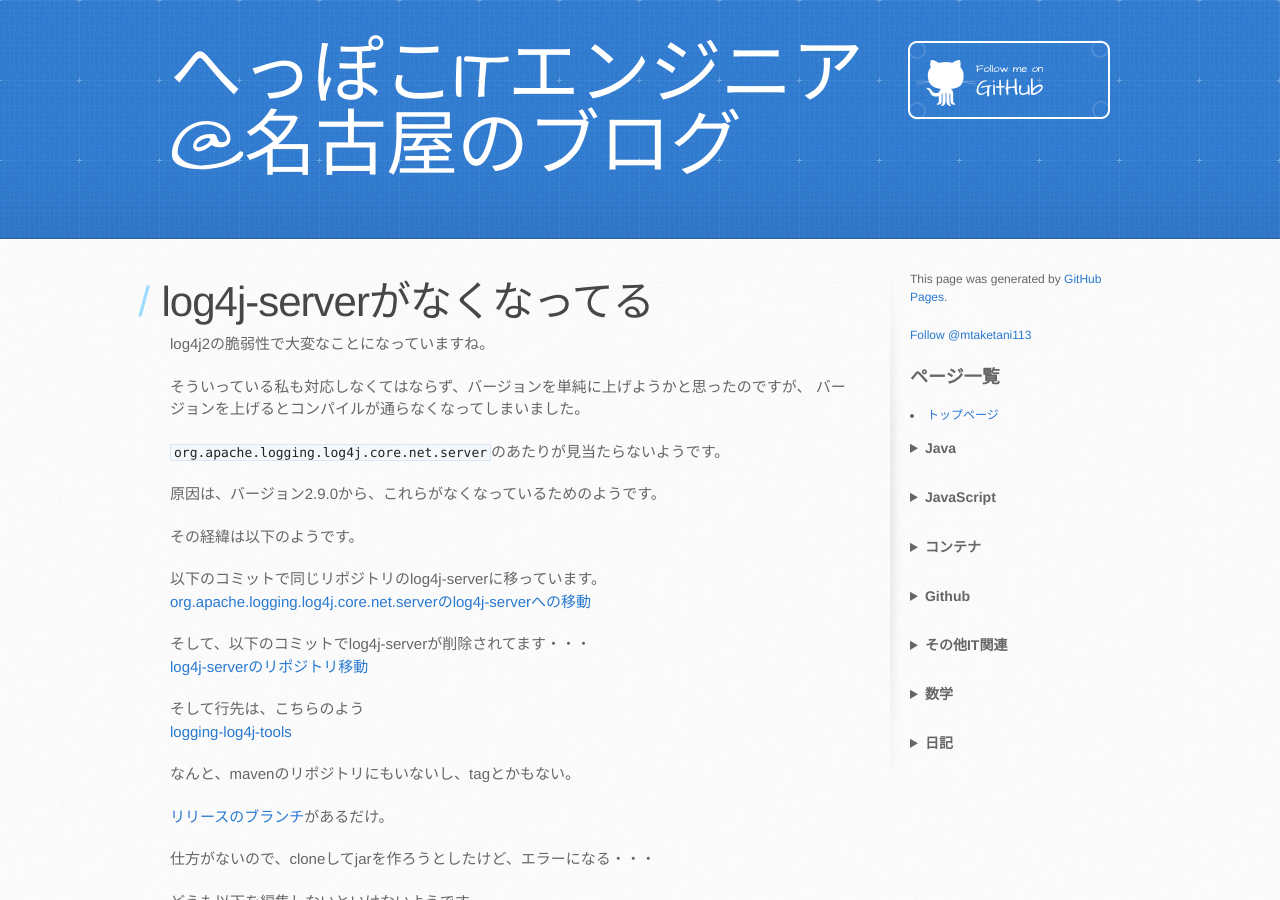
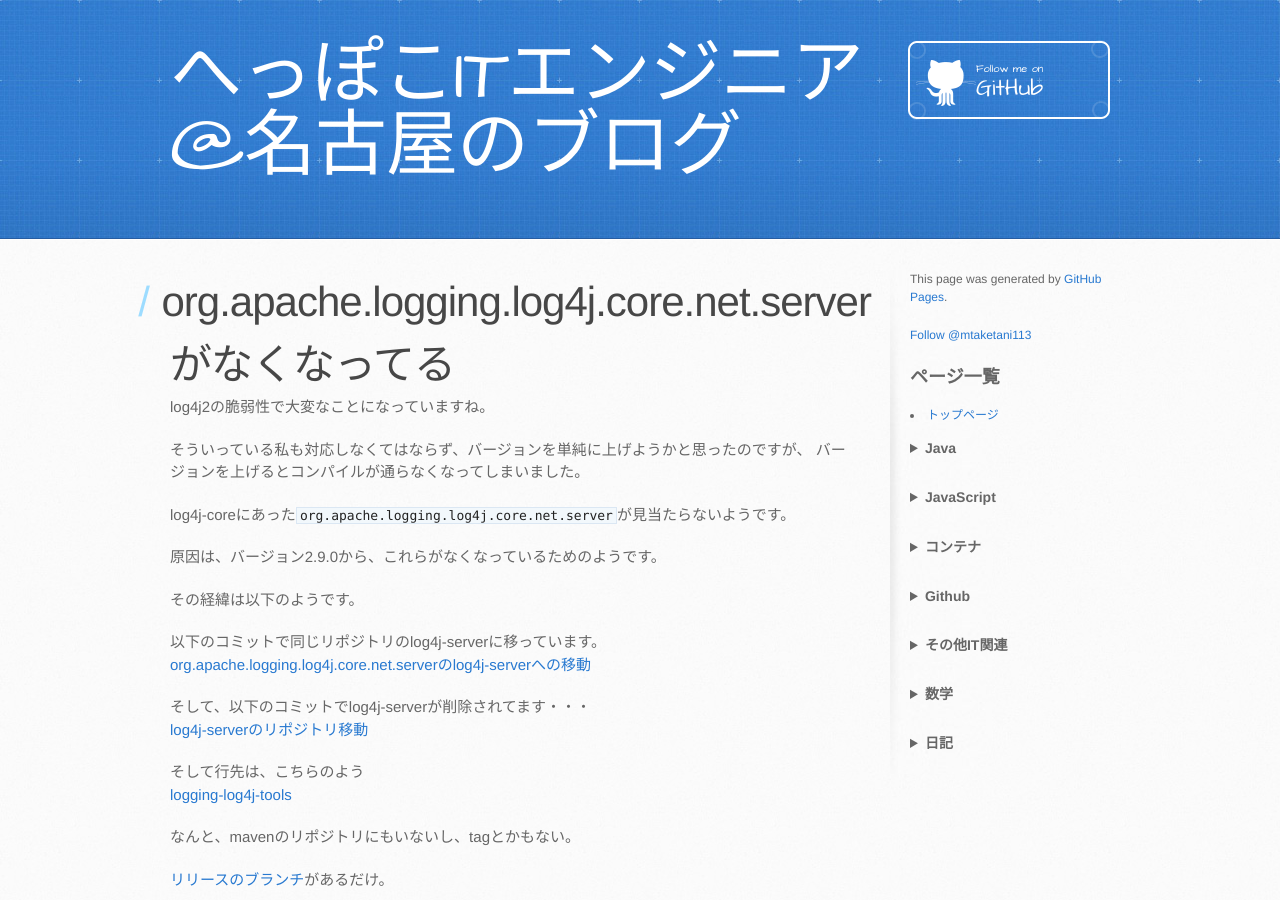
Before and after one commit to mtaketani113/mtaketani113.github.io, a Jekyll site: the page built from it/java/deletedLog4jServer.md, in a window 1280 px wide and 900 px high. Built offline with Jekyll 4.4.1, drawn with Linux system fonts in a browser that asks for light colours; nearby versions of some CDN libraries; comment, search, counter and statistics services are not loaded; the repository's description, which GitHub fills in, is left out.

Commit message:
タイトル等を修正

```diff
--- a/it/java/deletedLog4jServer.md
+++ b/it/java/deletedLog4jServer.md
@@ -1,6 +1,6 @@
 ---
 layout: default
-title: log4j-serverがなくなってる
+title: org.apache.logging.log4j.core.net.serverがなくなってる
 description: log4j2の脆弱性でバージョンアップを迫られていると思います。バージョン2.9.0からlog4j-coreにあったorg.apache.logging.log4j.core.net.serverがなくなっています。log4j-serverのフォルダに移って、さらに別リポジトリに移ってしまっているようです。調べて分かったことなどを記載します。
 category: java
 created_at: 2021-12-15
@@ -12,7 +12,7 @@ log4j2の脆弱性で大変なことになっていますね。
 そういっている私も対応しなくてはならず、バージョンを単純に上げようかと思ったのですが、
 バージョンを上げるとコンパイルが通らなくなってしまいました。
 
-`org.apache.logging.log4j.core.net.server`のあたりが見当たらないようです。
+log4j-coreにあった`org.apache.logging.log4j.core.net.server`が見当たらないようです。
 
 原因は、バージョン2.9.0から、これらがなくなっているためのようです。
 
```
